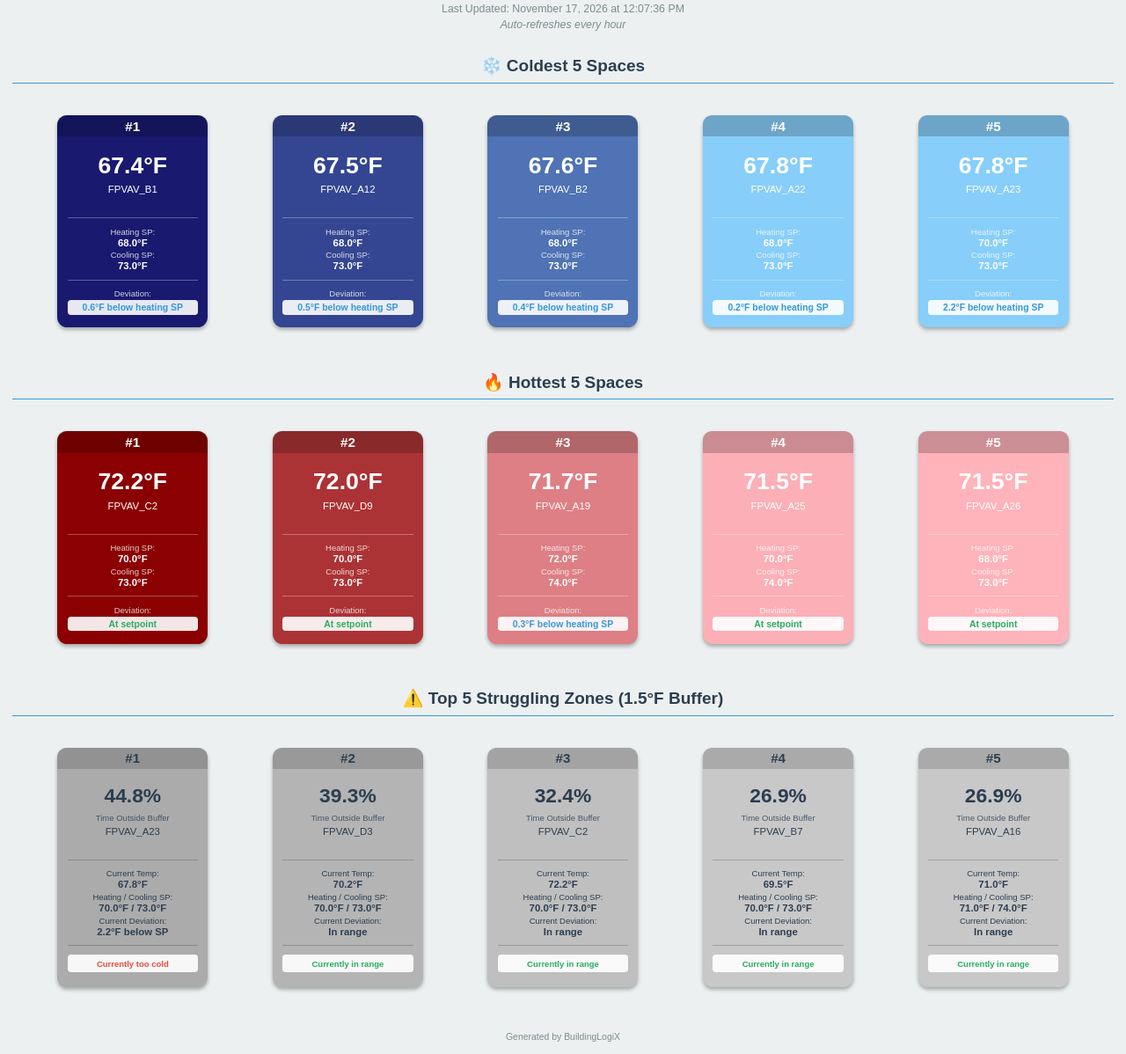
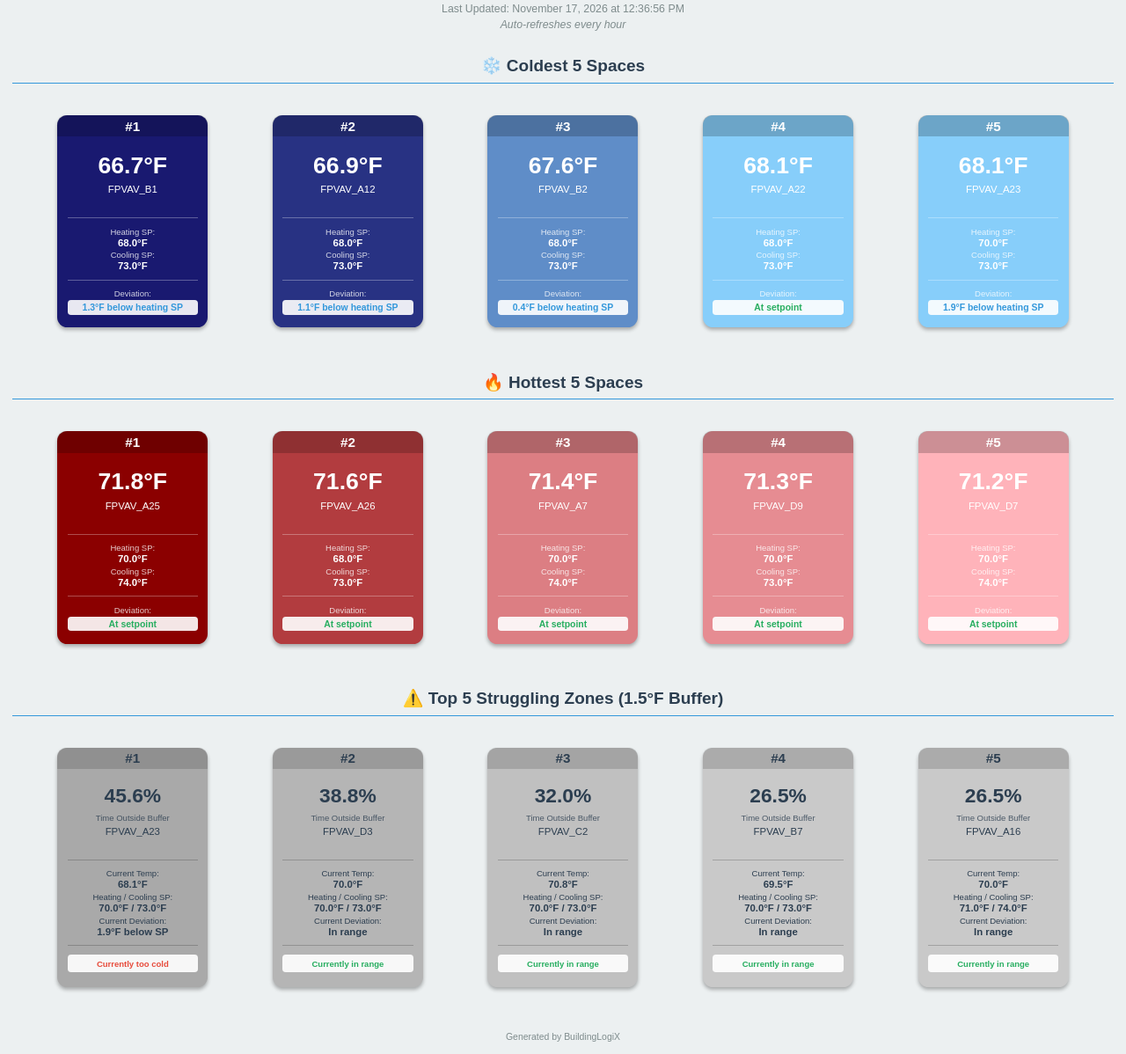
Before and after one commit to NAndersonBLX/cchs-coldest-spaces, a plain HTML site: page index.html in a window 1280 px wide. Shown: the part 50-1248 px from the top of the page at 88% size. Drawn offline with Linux system fonts and the light colour scheme.

Commit message:
Update building monitor - 2026-11-17 12:36:57

```diff
--- a/index.html
+++ b/index.html
@@ -181,7 +181,7 @@
 <body>
     <div class="header">
         <h1>Covenant Christian HS - Building Monitor</h1>
-        <p>Last Updated: November 17, 2026 at 12:07:36 PM</p>
+        <p>Last Updated: November 17, 2026 at 12:36:56 PM</p>
         <p style="font-style: italic; margin-top: 4px;">Auto-refreshes every hour</p>
     </div>
 
@@ -193,7 +193,7 @@
                 <h3>#1</h3>
             </div>
             <div class="widget-content">
-                <div class="widget-temp">67.4°F</div>
+                <div class="widget-temp">66.7°F</div>
                 <div class="widget-name">FPVAV_B1</div>
                 <hr class="widget-divider">
                 <div class="widget-info">
@@ -207,17 +207,17 @@
                 <hr class="widget-divider">
                 <div class="widget-info">
                     <div class="widget-label">Deviation:</div>
-                    <div class="widget-deviation" style="color: #3498db;">0.6°F below heating SP</div>
+                    <div class="widget-deviation" style="color: #3498db;">1.3°F below heating SP</div>
                 </div>
             </div>
         </div>
 
-        <div class="widget" style="background-color: rgb(52, 70, 146);">
+        <div class="widget" style="background-color: rgb(40, 50, 131);">
             <div class="widget-rank">
                 <h3>#2</h3>
             </div>
             <div class="widget-content">
-                <div class="widget-temp">67.5°F</div>
+                <div class="widget-temp">66.9°F</div>
                 <div class="widget-name">FPVAV_A12</div>
                 <hr class="widget-divider">
                 <div class="widget-info">
@@ -231,12 +231,12 @@
                 <hr class="widget-divider">
                 <div class="widget-info">
                     <div class="widget-label">Deviation:</div>
-                    <div class="widget-deviation" style="color: #3498db;">0.5°F below heating SP</div>
+                    <div class="widget-deviation" style="color: #3498db;">1.1°F below heating SP</div>
                 </div>
             </div>
         </div>
 
-        <div class="widget" style="background-color: rgb(79, 115, 180);">
+        <div class="widget" style="background-color: rgb(95, 141, 200);">
             <div class="widget-rank">
                 <h3>#3</h3>
             </div>
@@ -265,7 +265,7 @@
                 <h3>#4</h3>
             </div>
             <div class="widget-content">
-                <div class="widget-temp">67.8°F</div>
+                <div class="widget-temp">68.1°F</div>
                 <div class="widget-name">FPVAV_A22</div>
                 <hr class="widget-divider">
                 <div class="widget-info">
@@ -279,7 +279,7 @@
                 <hr class="widget-divider">
                 <div class="widget-info">
                     <div class="widget-label">Deviation:</div>
-                    <div class="widget-deviation" style="color: #3498db;">0.2°F below heating SP</div>
+                    <div class="widget-deviation" style="color: #27ae60;">At setpoint</div>
                 </div>
             </div>
         </div>
@@ -289,7 +289,7 @@
                 <h3>#5</h3>
             </div>
             <div class="widget-content">
-                <div class="widget-temp">67.8°F</div>
+                <div class="widget-temp">68.1°F</div>
                 <div class="widget-name">FPVAV_A23</div>
                 <hr class="widget-divider">
                 <div class="widget-info">
@@ -303,7 +303,7 @@
                 <hr class="widget-divider">
                 <div class="widget-info">
                     <div class="widget-label">Deviation:</div>
-                    <div class="widget-deviation" style="color: #3498db;">2.2°F below heating SP</div>
+                    <div class="widget-deviation" style="color: #3498db;">1.9°F below heating SP</div>
                 </div>
             </div>
         </div>
@@ -318,12 +318,36 @@
                 <h3>#1</h3>
             </div>
             <div class="widget-content">
-                <div class="widget-temp">72.2°F</div>
-                <div class="widget-name">FPVAV_C2</div>
+                <div class="widget-temp">71.8°F</div>
+                <div class="widget-name">FPVAV_A25</div>
                 <hr class="widget-divider">
                 <div class="widget-info">
                     <div class="widget-label">Heating SP:</div>
                     <div class="widget-value">70.0°F</div>
+                </div>
+                <div class="widget-info">
+                    <div class="widget-label">Cooling SP:</div>
+                    <div class="widget-value">74.0°F</div>
+                </div>
+                <hr class="widget-divider">
+                <div class="widget-info">
+                    <div class="widget-label">Deviation:</div>
+                    <div class="widget-deviation" style="color: #27ae60;">At setpoint</div>
+                </div>
+            </div>
+        </div>
+
+        <div class="widget" style="background-color: rgb(178, 60, 63);">
+            <div class="widget-rank">
+                <h3>#2</h3>
+            </div>
+            <div class="widget-content">
+                <div class="widget-temp">71.6°F</div>
+                <div class="widget-name">FPVAV_A26</div>
+                <hr class="widget-divider">
+                <div class="widget-info">
+                    <div class="widget-label">Heating SP:</div>
+                    <div class="widget-value">68.0°F</div>
                 </div>
                 <div class="widget-info">
                     <div class="widget-label">Cooling SP:</div>
@@ -337,12 +361,36 @@
             </div>
         </div>
 
-        <div class="widget" style="background-color: rgb(172, 51, 53);">
+        <div class="widget" style="background-color: rgb(220, 126, 131);">
             <div class="widget-rank">
-                <h3>#2</h3>
+                <h3>#3</h3>
             </div>
             <div class="widget-content">
-                <div class="widget-temp">72.0°F</div>
+                <div class="widget-temp">71.4°F</div>
+                <div class="widget-name">FPVAV_A7</div>
+                <hr class="widget-divider">
+                <div class="widget-info">
+                    <div class="widget-label">Heating SP:</div>
+                    <div class="widget-value">70.0°F</div>
+                </div>
+                <div class="widget-info">
+                    <div class="widget-label">Cooling SP:</div>
+                    <div class="widget-value">74.0°F</div>
+                </div>
+                <hr class="widget-divider">
+                <div class="widget-info">
+                    <div class="widget-label">Deviation:</div>
+                    <div class="widget-deviation" style="color: #27ae60;">At setpoint</div>
+                </div>
+            </div>
+        </div>
+
+        <div class="widget" style="background-color: rgb(230, 140, 146);">
+            <div class="widget-rank">
+                <h3>#4</h3>
+            </div>
+            <div class="widget-content">
+                <div class="widget-temp">71.3°F</div>
                 <div class="widget-name">FPVAV_D9</div>
                 <hr class="widget-divider">
                 <div class="widget-info">
@@ -361,37 +409,13 @@
             </div>
         </div>
 
-        <div class="widget" style="background-color: rgb(221, 127, 132);">
+        <div class="widget" style="background-color: rgb(255, 179, 186);">
             <div class="widget-rank">
-                <h3>#3</h3>
+                <h3>#5</h3>
             </div>
             <div class="widget-content">
-                <div class="widget-temp">71.7°F</div>
-                <div class="widget-name">FPVAV_A19</div>
-                <hr class="widget-divider">
-                <div class="widget-info">
-                    <div class="widget-label">Heating SP:</div>
-                    <div class="widget-value">72.0°F</div>
-                </div>
-                <div class="widget-info">
-                    <div class="widget-label">Cooling SP:</div>
-                    <div class="widget-value">74.0°F</div>
-                </div>
-                <hr class="widget-divider">
-                <div class="widget-info">
-                    <div class="widget-label">Deviation:</div>
-                    <div class="widget-deviation" style="color: #3498db;">0.3°F below heating SP</div>
-                </div>
-            </div>
-        </div>
-
-        <div class="widget" style="background-color: rgb(252, 175, 182);">
-            <div class="widget-rank">
-                <h3>#4</h3>
-            </div>
-            <div class="widget-content">
-                <div class="widget-temp">71.5°F</div>
-                <div class="widget-name">FPVAV_A25</div>
+                <div class="widget-temp">71.2°F</div>
+                <div class="widget-name">FPVAV_D7</div>
                 <hr class="widget-divider">
                 <div class="widget-info">
                     <div class="widget-label">Heating SP:</div>
@@ -409,47 +433,23 @@
             </div>
         </div>
 
-        <div class="widget" style="background-color: rgb(255, 179, 186);">
-            <div class="widget-rank">
-                <h3>#5</h3>
-            </div>
-            <div class="widget-content">
-                <div class="widget-temp">71.5°F</div>
-                <div class="widget-name">FPVAV_A26</div>
-                <hr class="widget-divider">
-                <div class="widget-info">
-                    <div class="widget-label">Heating SP:</div>
-                    <div class="widget-value">68.0°F</div>
-                </div>
-                <div class="widget-info">
-                    <div class="widget-label">Cooling SP:</div>
-                    <div class="widget-value">73.0°F</div>
-                </div>
-                <hr class="widget-divider">
-                <div class="widget-info">
-                    <div class="widget-label">Deviation:</div>
-                    <div class="widget-deviation" style="color: #27ae60;">At setpoint</div>
-                </div>
-            </div>
-        </div>
-
     </div>
 
     <h2 class="section-title">⚠️ Top 5 Struggling Zones (1.5°F Buffer)</h2>
     <div class="widgets-container">
 
-        <div class="widget" style="background-color: rgb(171, 171, 171);">
+        <div class="widget" style="background-color: rgb(169, 169, 169);">
             <div class="widget-rank" style="background-color: rgba(0,0,0,0.15);">
                 <h3 style="color: #2c3e50;">#1</h3>
             </div>
             <div class="widget-content">
-                <div class="widget-percent" style="color: #2c3e50;">44.8%</div>
+                <div class="widget-percent" style="color: #2c3e50;">45.6%</div>
                 <div class="widget-label" style="color: #2c3e50; opacity: 0.8;">Time Outside Buffer</div>
                 <div class="widget-name" style="color: #2c3e50;">FPVAV_A23</div>
                 <hr class="widget-divider" style="border-top-color: rgba(0,0,0,0.2);">
                 <div class="widget-info">
                     <div class="widget-label" style="color: #2c3e50;">Current Temp:</div>
-                    <div class="widget-value" style="color: #2c3e50;">67.8°F</div>
+                    <div class="widget-value" style="color: #2c3e50;">68.1°F</div>
                 </div>
                 <div class="widget-info">
                     <div class="widget-label" style="color: #2c3e50;">Heating / Cooling SP:</div>
@@ -457,25 +457,25 @@
                 </div>
                 <div class="widget-info">
                     <div class="widget-label" style="color: #2c3e50;">Current Deviation:</div>
-                    <div class="widget-value" style="color: #2c3e50;">2.2°F below SP</div>
+                    <div class="widget-value" style="color: #2c3e50;">1.9°F below SP</div>
                 </div>
                 <hr class="widget-divider" style="border-top-color: rgba(0,0,0,0.2);">
                 <div class="widget-status status-outside">Currently too cold</div>
             </div>
         </div>
 
-        <div class="widget" style="background-color: rgb(180, 180, 180);">
+        <div class="widget" style="background-color: rgb(181, 181, 181);">
             <div class="widget-rank" style="background-color: rgba(0,0,0,0.15);">
                 <h3 style="color: #2c3e50;">#2</h3>
             </div>
             <div class="widget-content">
-                <div class="widget-percent" style="color: #2c3e50;">39.3%</div>
+                <div class="widget-percent" style="color: #2c3e50;">38.8%</div>
                 <div class="widget-label" style="color: #2c3e50; opacity: 0.8;">Time Outside Buffer</div>
                 <div class="widget-name" style="color: #2c3e50;">FPVAV_D3</div>
                 <hr class="widget-divider" style="border-top-color: rgba(0,0,0,0.2);">
                 <div class="widget-info">
                     <div class="widget-label" style="color: #2c3e50;">Current Temp:</div>
-                    <div class="widget-value" style="color: #2c3e50;">70.2°F</div>
+                    <div class="widget-value" style="color: #2c3e50;">70.0°F</div>
                 </div>
                 <div class="widget-info">
                     <div class="widget-label" style="color: #2c3e50;">Heating / Cooling SP:</div>
@@ -490,18 +490,18 @@
             </div>
         </div>
 
-        <div class="widget" style="background-color: rgb(191, 191, 191);">
+        <div class="widget" style="background-color: rgb(192, 192, 192);">
             <div class="widget-rank" style="background-color: rgba(0,0,0,0.15);">
                 <h3 style="color: #2c3e50;">#3</h3>
             </div>
             <div class="widget-content">
-                <div class="widget-percent" style="color: #2c3e50;">32.4%</div>
+                <div class="widget-percent" style="color: #2c3e50;">32.0%</div>
                 <div class="widget-label" style="color: #2c3e50; opacity: 0.8;">Time Outside Buffer</div>
                 <div class="widget-name" style="color: #2c3e50;">FPVAV_C2</div>
                 <hr class="widget-divider" style="border-top-color: rgba(0,0,0,0.2);">
                 <div class="widget-info">
                     <div class="widget-label" style="color: #2c3e50;">Current Temp:</div>
-                    <div class="widget-value" style="color: #2c3e50;">72.2°F</div>
+                    <div class="widget-value" style="color: #2c3e50;">70.8°F</div>
                 </div>
                 <div class="widget-info">
                     <div class="widget-label" style="color: #2c3e50;">Heating / Cooling SP:</div>
@@ -516,12 +516,12 @@
             </div>
         </div>
 
-        <div class="widget" style="background-color: rgb(200, 200, 200);">
+        <div class="widget" style="background-color: rgb(201, 201, 201);">
             <div class="widget-rank" style="background-color: rgba(0,0,0,0.15);">
                 <h3 style="color: #2c3e50;">#4</h3>
             </div>
             <div class="widget-content">
-                <div class="widget-percent" style="color: #2c3e50;">26.9%</div>
+                <div class="widget-percent" style="color: #2c3e50;">26.5%</div>
                 <div class="widget-label" style="color: #2c3e50; opacity: 0.8;">Time Outside Buffer</div>
                 <div class="widget-name" style="color: #2c3e50;">FPVAV_B7</div>
                 <hr class="widget-divider" style="border-top-color: rgba(0,0,0,0.2);">
@@ -542,18 +542,18 @@
             </div>
         </div>
 
-        <div class="widget" style="background-color: rgb(200, 200, 200);">
+        <div class="widget" style="background-color: rgb(201, 201, 201);">
             <div class="widget-rank" style="background-color: rgba(0,0,0,0.15);">
                 <h3 style="color: #2c3e50;">#5</h3>
             </div>
             <div class="widget-content">
-                <div class="widget-percent" style="color: #2c3e50;">26.9%</div>
+                <div class="widget-percent" style="color: #2c3e50;">26.5%</div>
                 <div class="widget-label" style="color: #2c3e50; opacity: 0.8;">Time Outside Buffer</div>
                 <div class="widget-name" style="color: #2c3e50;">FPVAV_A16</div>
                 <hr class="widget-divider" style="border-top-color: rgba(0,0,0,0.2);">
                 <div class="widget-info">
                     <div class="widget-label" style="color: #2c3e50;">Current Temp:</div>
-                    <div class="widget-value" style="color: #2c3e50;">71.0°F</div>
+                    <div class="widget-value" style="color: #2c3e50;">70.0°F</div>
                 </div>
                 <div class="widget-info">
                     <div class="widget-label" style="color: #2c3e50;">Heating / Cooling SP:</div>
```
